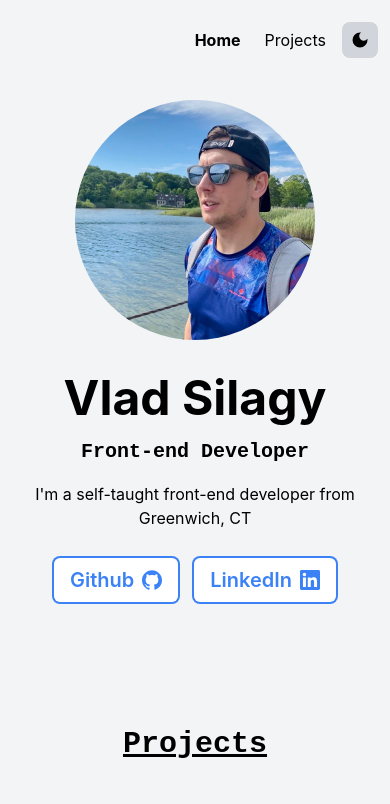
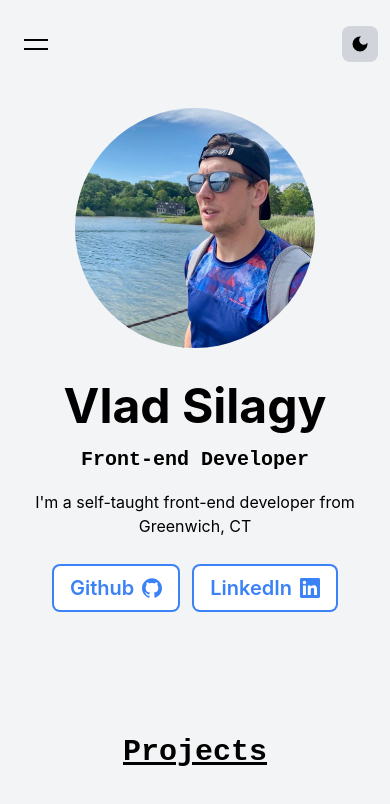
Before and after one commit to vsilagy/portfolio, a Next.js app: page / in a window 390 px wide. Shown: the top 804 px of the page. Built offline with nearby package versions, Linux system fonts and the light colour scheme.

Commit message:
add hamburger-react, add mobile layout

```diff
--- a/components/Contact.js
+++ b/components/Contact.js
@@ -6,7 +6,6 @@ export default function Contact() {
 			<h3 className="text-3xl text-center underline py-1 mb-5 font-bold font-mono md:text-start">
 				Contact
 			</h3>
-
 			<div className="relative rounded-md mb-10">
 				<div className="flex flex-col md:flex-row md:items-center md:justify-between md:gap-10">
 					<form className="flex flex-col  w-[20rem] mx-auto py-4 px-2 border rounded-md  border-gray-300 bg-white dark:bg-gray-800 dark:border-gray-700 md:flex-1 md:basis-1/2">
@@ -16,28 +15,28 @@ export default function Contact() {
 						</label>
 						<input
 							type="text"
-							className=" rounded-md border focus:outline-none py-2 mt-2 px-1 mx-4 dark:bg-gray-800 dark:border-gray-700 focus:ring-2 focus:border-none ring-blue-500"
+							className=" rounded-md border focus:outline-none py-2 mt-2 px-1 mx-4 dark:bg-gray-800 dark:border-gray-700 focus:ring-2 focus:border-none ring-blue-500 dark:ring-blue-400"
 							name="name"
 						/>
 						<label htmlFor="email" className="text-sm  mx-4 mt-4">
-							Email
+							Your Email
 						</label>
 						<input
 							type="text"
-							className=" rounded-md border focus:outline-none py-2 mt-2 px-1 mx-4 dark:bg-gray-800 dark:border-gray-700 focus:ring-2 focus:border-none ring-blue-500"
+							className=" rounded-md border focus:outline-none py-2 mt-2 px-1 mx-4 dark:bg-gray-800 dark:border-gray-700 focus:ring-2 focus:border-none ring-blue-500 dark:ring-blue-400"
 							name="email"
 						/>
 						<label htmlFor="message" className="text-sm  mx-4 mt-4">
-							Message
+							Write your message
 						</label>
 						<textarea
 							rows="4"
 							type="text"
-							className=" rounded-md border focus:outline-none py-2 mt-2 px-1 mx-4 dark:bg-gray-800 dark:border-gray-700 focus:ring-2 focus:border-none ring-blue-500"
+							className=" rounded-md border focus:outline-none py-2 mt-2 px-1 mx-4 dark:bg-gray-800 dark:border-gray-700 focus:ring-2 focus:border-none ring-blue-500 dark:ring-blue-400"
 							name="message"></textarea>
 						<button
 							type="submit"
-							className="text-base font-semibold m-4 py-2 px-4 w-40 bg-white text-blue-500 ring-2 ring-blue-500 dark:text-blue-400 dark:ring-blue-400 hover:bg-gray-100 dark:bg-gray-800 dark:hover:bg-gray-700 rounded-md ease-in duration-200 ">
+							className="text-base font-semibold m-4 py-2 px-4 w-40 bg-white text-blue-500 ring-2 ring-blue-500 dark:text-blue-400 dark:ring-blue-400 hover:bg-gray-200 dark:bg-gray-800 dark:hover:bg-gray-700 rounded-md ease-in duration-200 ">
 							Send Message
 						</button>
 					</form>
--- a/components/DarkModeToggle.js
+++ b/components/DarkModeToggle.js
@@ -18,7 +18,7 @@ export default function DarkModeToggle() {
 		if (currentTheme === 'dark') {
 			return (
 				<button
-					className="text-xl p-2 ml-1 md:text-2xl  bg-gray-800 focus:outline-none hover:ring-2 hover:ring-gray-500 rounded-lg hover:text-amber-500"
+					className="text-xl p-2 ml-1 md:text-2xl  bg-gray-800 focus:outline-none hover:ring-2 hover:ring-gray-500 rounded-lg hover:text-amber-500 transition duration-1000"
 					onClick={() => setTheme('light')}>
 					<MdLightMode />
 				</button>
--- a/components/Nav.js
+++ b/components/Nav.js
@@ -1,7 +1,9 @@
+import { useState } from 'react';
 import Link from 'next/link';
 import { useRouter } from 'next/router';
 import cn from 'classnames';
 import DarkModeToggle from './DarkModeToggle';
+import { Cross as Hamburger } from 'hamburger-react';
 
 function NavLink({ href, children }) {
 	const router = useRouter();
@@ -21,12 +23,34 @@ function NavLink({ href, children }) {
 }
 
 export default function Nav() {
+	const [isOpen, setOpen] = useState(false);
 	return (
-		<nav className="flex justify-end items-center py-5">
-			<NavLink href="/">Home</NavLink>
-			<NavLink href="/projects">Projects</NavLink>
-			{/* <NavLink href="/resume">Resume</NavLink> */}
-			<DarkModeToggle />
-		</nav>
+		<>
+			<nav className="relative flex justify-between md:justify-end items-center py-5">
+				<div className="hidden md:flex justify-end items-center py-5">
+					<NavLink href="/">Home</NavLink>
+					<NavLink href="/projects">Projects</NavLink>
+					{/* <NavLink href="/resume">Resume</NavLink> */}
+				</div>
+				<div className="md:hidden" onClick={() => setOpen(!isOpen)}>
+					<Hamburger
+						direction="left"
+						size={24}
+						label="Show menu"
+						toggled={isOpen}
+						toggle={setOpen}
+						duration={0.5}
+					/>
+					{isOpen && (
+						<div className="absolute w-full h-screen z-10 flex flex-col items-start justify-start text-3xl py-2 mt-2 rounded-md bg-gray-100 dark:bg-neutral-900">
+							<NavLink href="/">Home</NavLink>
+							<NavLink href="/projects">Projects</NavLink>
+							{/* <NavLink href="/resume">Resume</NavLink> */}
+						</div>
+					)}
+				</div>
+				<DarkModeToggle />
+			</nav>
+		</>
 	);
 }
--- a/components/Projects.js
+++ b/components/Projects.js
@@ -10,24 +10,25 @@ export default function Projects() {
 	useEffect(() => {
 		const fetchRepos = async () => {
 			const response = await fetch(
-				`https://api.github.com/search/repositories?q=user:${username}+sort:author-date-ascs`,
+				`https://api.github.com/search/repositories?q=user:${username}+sort:updated-desc`,
 			);
 			const repo = await response.json();
+			console.log(repo);
 			setRepos(repo.items);
 		};
 		fetchRepos();
 	}, []);
 	return (
-		<section className="min-w-full my-3">
-			<div className="flex justify-between mb-5">
-				<h1 className="text-3xl text-center underline py-1 font-bold font-mono md:text-start">
-					Personal Projects
+		<section className="min-w-full my-5">
+			<div className="flex flex-col gap-4 justify-between items-center px-4 md:flex-row md:px-0">
+				<h1 className="text-3xl text-center underline py-1 font-bold font-mono md:text-start md:text-4xl">
+					Projects
 				</h1>
 				<a
 					href={data.links.github}
 					target="_blank"
 					rel="noopener noreferrer"
-					className="flex gap-1 items-center bg-white hover:bg-gray-200 border border-gray-300 px-8 py-4 rounded-md text-xl font-semibold dark:bg-gray-800 dark:border-gray-700 dark:hover:bg-gray-700">
+					className="flex gap-1 items-center text-md font-semibold bg-white hover:bg-gray-200 border border-gray-300 px-4 py-2 rounded-md dark:bg-gray-800 dark:border-gray-700 dark:hover:bg-gray-700 md:text-xl">
 					View Github <HiExternalLink />
 				</a>
 			</div>
--- a/package.json
+++ b/package.json
@@ -11,6 +11,7 @@
   "dependencies": {
     "axios": "^1.1.3",
     "classnames": "^2.3.2",
+    "hamburger-react": "^2.5.0",
     "next": "12.3.0",
     "next-themes": "^0.2.1",
     "react": "18.2.0",
--- a/styles/globals.css
+++ b/styles/globals.css
@@ -40,10 +40,13 @@
 }
 @layer components {
 	.btn {
-		@apply flex justify-center gap-2 items-center font-semibold bg-white text-blue-500 ring-2 ring-blue-500 dark:text-blue-400 dark:ring-blue-400 hover:bg-gray-100 dark:bg-gray-800 dark:hover:bg-gray-700 py-2 px-4 rounded-md ease-in duration-200;
+		@apply flex justify-center gap-2 items-center font-semibold bg-white text-blue-500 ring-2 ring-blue-500 dark:text-blue-400 dark:ring-blue-400 hover:bg-gray-200 dark:bg-gray-800 dark:hover:bg-gray-700 py-2 px-4 rounded-md ease-in duration-200;
 	}
 	.light {
 		@apply bg-gray-100;
+	}
+	.dark {
+		@apply bg-neutral-900;
 	}
 }
 * {
```
Also changed, not shown: 1 other file (tests, documents, lock files or other folders).
